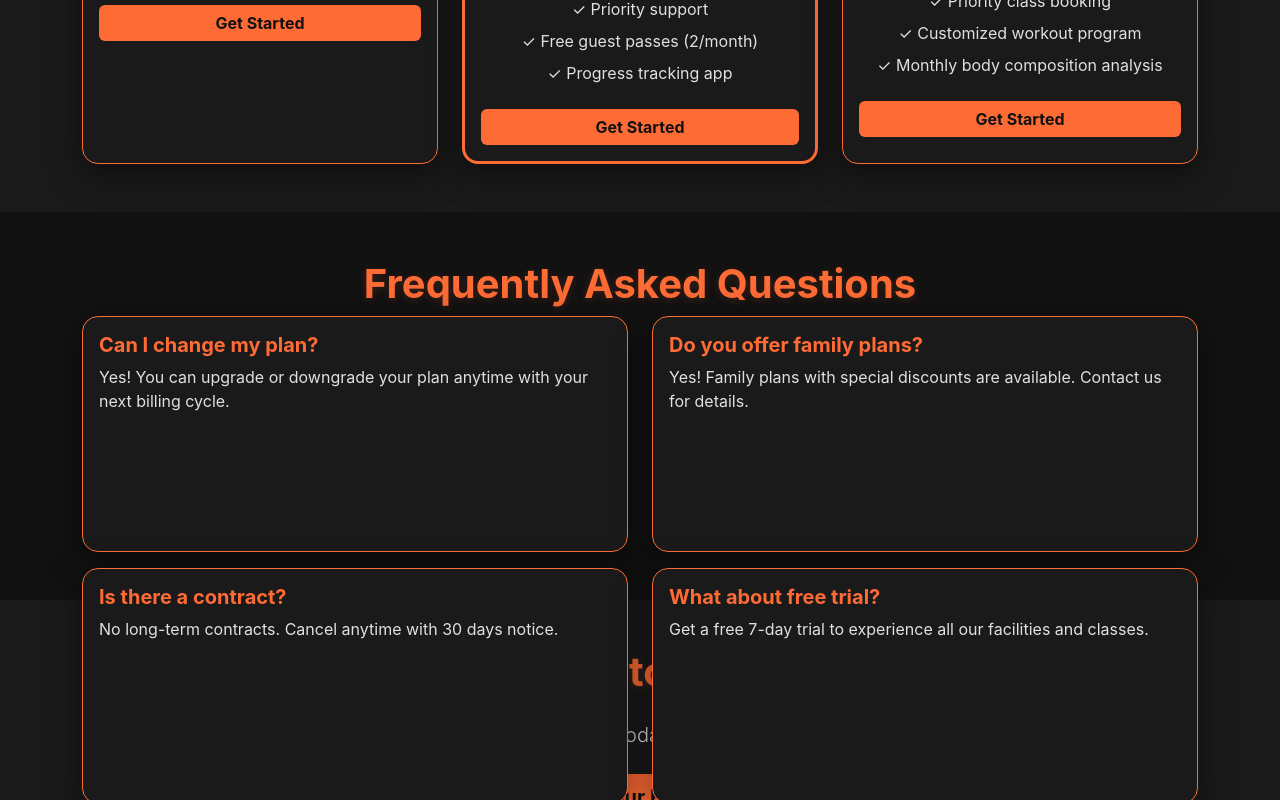
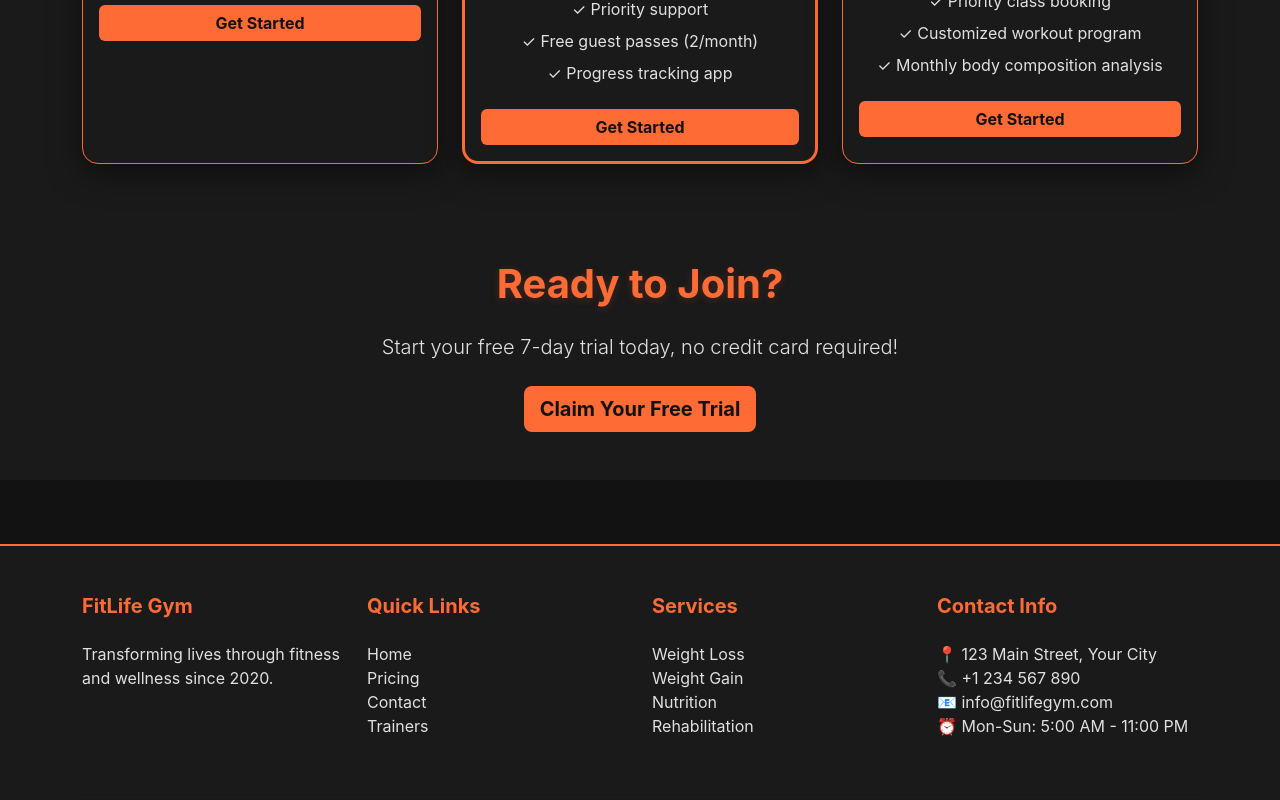
Before and after one commit to JagtapDev/Fitlifegym_webpage, a React (Vite) app in the folder react-app/: page /pricing in a window 1280 px wide. Shown: the part 544-1344 px from the top of the page. Built offline with nearby package versions, Linux system fonts and the light colour scheme.

Commit message:
Chore: Contact + Pricing updates — combine contact cards, add map, remove FAQ

```diff
--- a/react-app/src/pages/Contact.jsx
+++ b/react-app/src/pages/Contact.jsx
@@ -34,26 +34,25 @@ export default function Contact() {
             <div className="col-md-6">
               <div className="card mb-3">
                 <div className="card-body">
-                  <h5 className="card-title text-warning">📍 Location</h5>
-                  <p className="card-text text-muted">123 Main Street, Your City, State 12345</p>
-                </div>
-              </div>
-              <div className="card mb-3">
-                <div className="card-body">
-                  <h5 className="card-title text-warning">📞 Phone</h5>
-                  <p className="card-text text-muted">+1 (234) 567-8900</p>
-                </div>
-              </div>
-              <div className="card mb-3">
-                <div className="card-body">
-                  <h5 className="card-title text-warning">📧 Email</h5>
-                  <p className="card-text text-muted">info@fitlifegym.com</p>
-                </div>
-              </div>
-              <div className="card mb-3">
-                <div className="card-body">
-                  <h5 className="card-title text-warning">⏰ Hours</h5>
-                  <p className="card-text text-muted">Monday - Sunday: 5:00 AM - 11:00 PM</p>
+                  <h5 className="card-title text-warning">Contact Information</h5>
+                  <ul className="list-unstyled mb-0">
+                    <li className="mb-3">
+                      <h6 className="mb-1 text-warning">📍 Location</h6>
+                      <p className="text-muted mb-0">123 Main Street, Your City, State 12345</p>
+                    </li>
+                    <li className="mb-3">
+                      <h6 className="mb-1 text-warning">📞 Phone</h6>
+                      <p className="text-muted mb-0">+1 (234) 567-8900</p>
+                    </li>
+                    <li className="mb-3">
+                      <h6 className="mb-1 text-warning">📧 Email</h6>
+                      <p className="text-muted mb-0">info@fitlifegym.com</p>
+                    </li>
+                    <li>
+                      <h6 className="mb-1 text-warning">⏰ Hours</h6>
+                      <p className="text-muted mb-0">Monday - Sunday: 5:00 AM - 11:00 PM</p>
+                    </li>
+                  </ul>
                 </div>
               </div>
             </div>
@@ -130,6 +129,27 @@ export default function Contact() {
         </div>
       </section>
 
+      {/* Google Map Embed - replace the query with your real address or use Maps Embed API with a key */}
+      <section className="pb-5">
+        <div className="container">
+          <div className="row">
+            <div className="col-12">
+              <h5 className="section-subtitle mb-3">Find Us</h5>
+              <div className="ratio ratio-16x9">
+                <iframe
+                  src="https://www.google.com/maps?q=123+Main+Street+Your+City&output=embed"
+                  style={{ border: 0 }}
+                  allowFullScreen=""
+                  loading="lazy"
+                  referrerPolicy="no-referrer-when-downgrade"
+                  title="FitLife Gym Location"
+                ></iframe>
+              </div>
+            </div>
+          </div>
+        </div>
+      </section>
+
       <section className="py-5">
         <div className="container">
           <h2 className="section-title">Why Contact Us?</h2>
--- a/react-app/src/pages/Pricing.jsx
+++ b/react-app/src/pages/Pricing.jsx
@@ -78,41 +78,7 @@ export default function Pricing() {
         </div>
       </section>
 
-      <section className="py-5">
-        <div className="container">
-          <h2 className="section-title">Frequently Asked Questions</h2>
-          <div className="row">
-            <div className="col-md-6">
-              <div className="card mb-3">
-                <div className="card-body">
-                  <h5 className="card-title text-warning">Can I change my plan?</h5>
-                  <p className="card-text text-muted">Yes! You can upgrade or downgrade your plan anytime with your next billing cycle.</p>
-                </div>
-              </div>
-              <div className="card mb-3">
-                <div className="card-body">
-                  <h5 className="card-title text-warning">Is there a contract?</h5>
-                  <p className="card-text text-muted">No long-term contracts. Cancel anytime with 30 days notice.</p>
-                </div>
-              </div>
-            </div>
-            <div className="col-md-6">
-              <div className="card mb-3">
-                <div className="card-body">
-                  <h5 className="card-title text-warning">Do you offer family plans?</h5>
-                  <p className="card-text text-muted">Yes! Family plans with special discounts are available. Contact us for details.</p>
-                </div>
-              </div>
-              <div className="card mb-3">
-                <div className="card-body">
-                  <h5 className="card-title text-warning">What about free trial?</h5>
-                  <p className="card-text text-muted">Get a free 7-day trial to experience all our facilities and classes.</p>
-                </div>
-              </div>
-            </div>
-          </div>
-        </div>
-      </section>
+      {/* Frequently Asked Questions section removed as requested */}
 
       <section className="py-5 bg-dark">
         <div className="container text-center">
```
